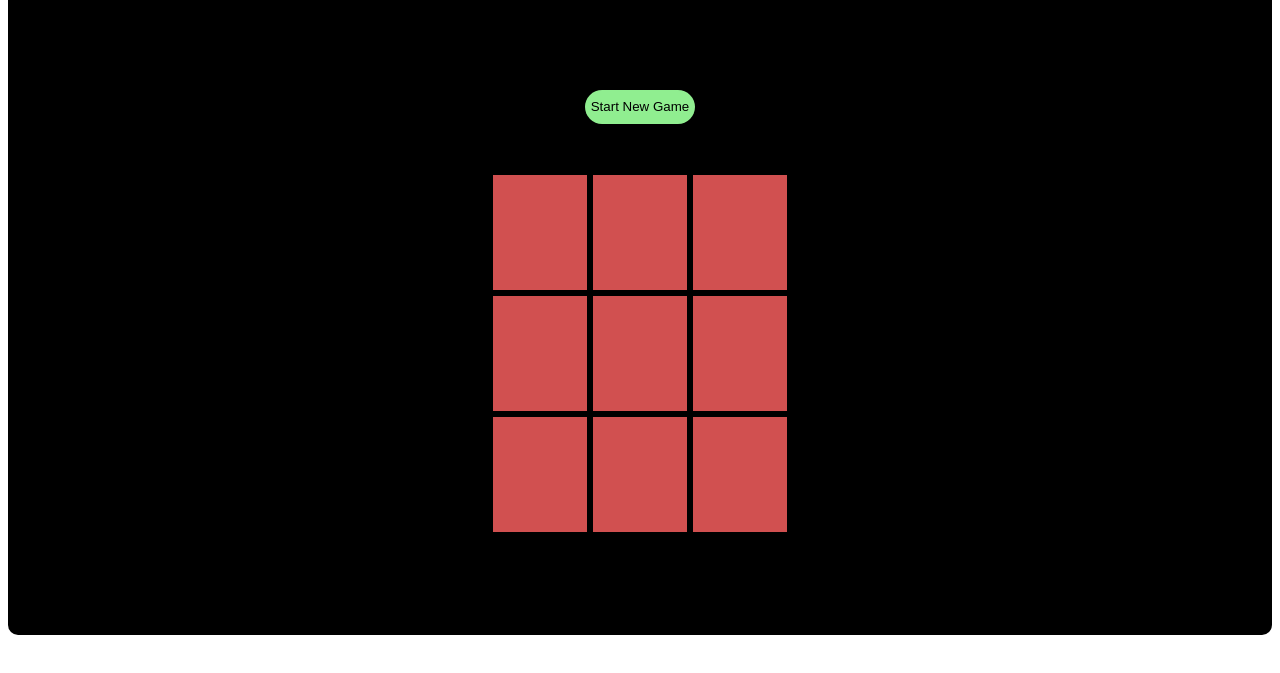
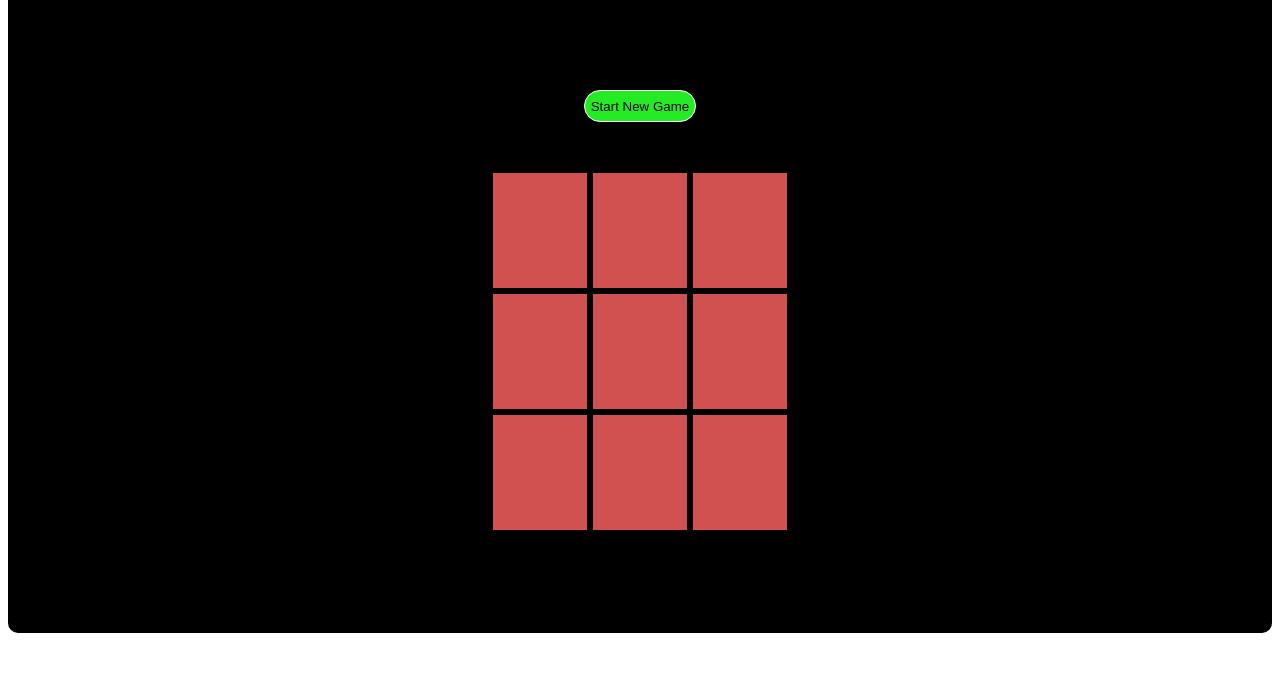
Before and after one commit to smmuirhead100/Tic-Tac-Toe, a plain HTML site: page index.html in a window 1280 px wide. In both pictures the pointer is over the button "Start New Game". Shown: the part 73-746 px from the top of the page. Drawn offline with Linux system fonts and the light colour scheme.

Commit message:
debug start button

```diff
--- a/index.html
+++ b/index.html
@@ -26,5 +26,6 @@
             <div class="space9"></div>
         </div>
     </main>
+    <footer></footer>
 </body>
 </html>
--- a/style.css
+++ b/style.css
@@ -23,7 +23,10 @@
 }
 
 .startBtn:hover {
-    height: 2.1rem;
+    border: 1px;
+    border-style: solid;
+    border-color: rgb(255, 255, 255);
+    background-color: rgb(36, 235, 36);
 }
 .container {
     background-color: rgb(209, 80, 80);
```
